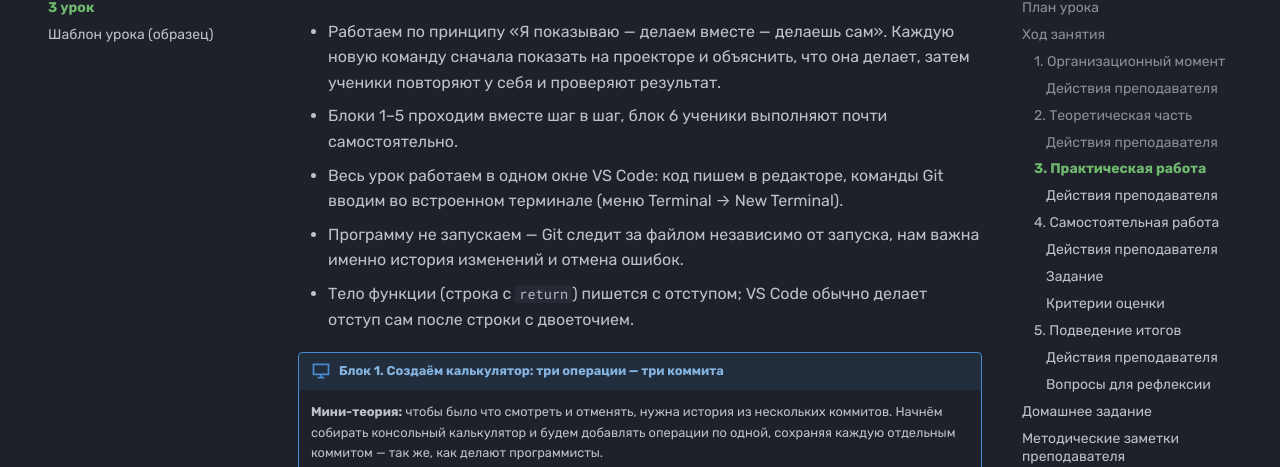
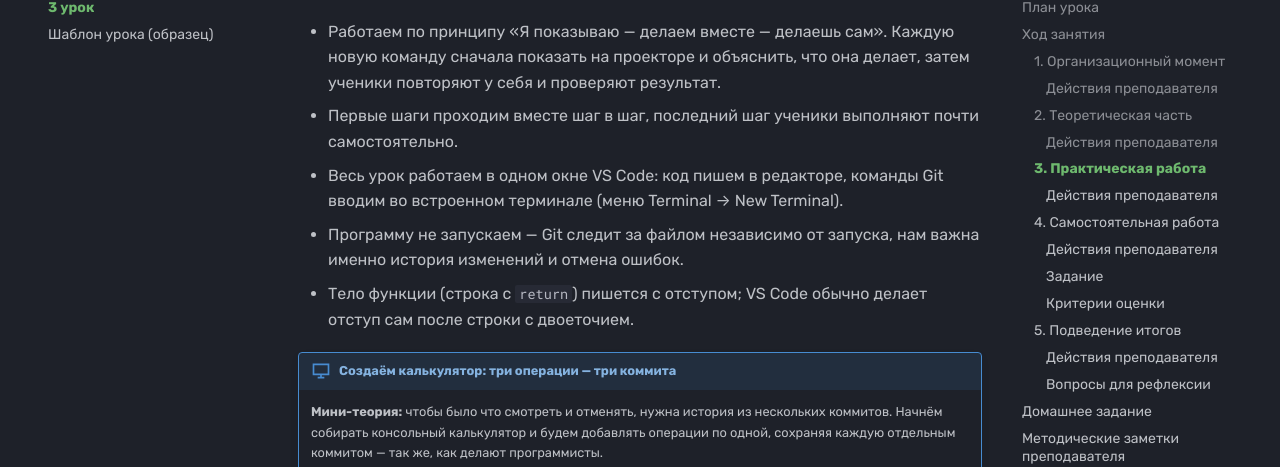
Before and after one commit to talaev-sergey/edu-modules, an MkDocs documentation site: the page built from modules/git-github/docs/lessons/lesson_03.md, in a window 1280 px wide and 1400 px high, scrolled down 3200 px. Shown: the part 154-621 px from the top of the window. Built offline with MkDocs 1.6.1 and Material for MkDocs 9.7.7, drawn with Linux system fonts in a browser that asks for light colours; some of the changed text lies outside the part shown.

Commit message:
docs(lessons): drop «Блок N» prefix from slide titles
Remove the «Блок 1/2/3…» numbering from practical-work slide
titles across lessons 1–3 and reword teacher-note references that
pointed at the now-removed block numbers.

```diff
--- a/modules/git-github/docs/lessons/lesson_03.md
+++ b/modules/git-github/docs/lessons/lesson_03.md
@@ -94,12 +94,12 @@ age: 12–14 лет
 #### Действия преподавателя
 
 - Работаем по принципу «Я показываю — делаем вместе — делаешь сам». Каждую новую команду сначала показать на проекторе и объяснить, что она делает, затем ученики повторяют у себя и проверяют результат.
-- Блоки 1–5 проходим вместе шаг в шаг, блок 6 ученики выполняют почти самостоятельно.
+- Первые шаги проходим вместе шаг в шаг, последний шаг ученики выполняют почти самостоятельно.
 - Весь урок работаем в одном окне VS Code: код пишем в редакторе, команды Git вводим во встроенном терминале (меню Terminal → New Terminal).
 - Программу не запускаем — Git следит за файлом независимо от запуска, нам важна именно история изменений и отмена ошибок.
 - Тело функции (строка с `return`) пишется с отступом; VS Code обычно делает отступ сам после строки с двоеточием.
 
-!!! slide "Блок 1. Создаём калькулятор: три операции — три коммита"
+!!! slide "Создаём калькулятор: три операции — три коммита"
     **Мини-теория:** чтобы было что смотреть и отменять, нужна история из нескольких коммитов. Начнём собирать консольный калькулятор и будем добавлять операции по одной, сохраняя каждую отдельным коммитом — так же, как делают программисты.
 
     1. Откройте Проводник Windows (Win+E), перейдите в папку для проектов и создайте новую папку с именем `my-first-app` (английскими буквами, без пробелов).
@@ -137,7 +137,7 @@ age: 12–14 лет
 !!! note "Ожидаемый результат"
     В репозитории три коммита (сложение, вычитание, умножение), в `calc.py` три рабочие функции.
 
-!!! slide "Блок 2. Смотрим историю: git log и git show"
+!!! slide "Смотрим историю: git log и git show"
     **Мини-теория:** команда `git log` показывает всю ленту коммитов. С флагом `--oneline` она выводит каждый коммит одной короткой строкой — так историю удобнее листать. В начале каждой строки стоит короткий хеш — это «номер» коммита, он нам пригодится дальше. Команда `git show` открывает один коммит подробно и показывает, какие строки кода в нём изменились.
 
     1. В терминале наберите команду `git log --oneline` и нажмите Enter. Вы увидите три строки — три операции калькулятора, у каждого коммита свой короткий хеш в начале.
@@ -151,7 +151,7 @@ age: 12–14 лет
 !!! note "Ожидаемый результат"
     Ученик видит ленту из трёх коммитов калькулятора и умеет открыть один коммит подробно.
 
-!!! slide "Блок 3. Нашли ошибку до коммита: git diff"
+!!! slide "Нашли ошибку до коммита: git diff"
     **Мини-теория:** пока изменения не добавлены в индекс командой `git add`, их можно увидеть командой `git diff` — она показывает построчно, что именно поменялось по сравнению с последним коммитом. Программисты так проверяют себя перед сохранением: видно ровно то, что собираешься закоммитить, и можно вовремя заметить ошибку.
 
     1. Начните добавлять четвёртую операцию — деление, но с ошибкой: в `return` стоит плюс вместо деления. Сохраните файл, но **НЕ** делайте `git add`:
@@ -170,7 +170,7 @@ age: 12–14 лет
 !!! note "Ожидаемый результат"
     `git diff` показывает добавленную функцию деления с ошибкой (`+` вместо `/`), пока не закоммиченную.
 
-!!! slide "Блок 4. Отменяем несохранённую ошибку: git restore"
+!!! slide "Отменяем несохранённую ошибку: git restore"
     **Мини-теория:** ошибку мы заметили вовремя — она ещё не закоммичена. Команда `git restore` вернёт файл к виду из последнего коммита, и неудачная функция исчезнет. Внимание: несохранённые изменения при этом пропадут безвозвратно — `restore` их стирает, отменить это нельзя. Поэтому сначала всегда смотрим `git diff`, а потом решаем.
 
     1. Убедитесь, что ошибочную функцию деления вы только дописали и не делали `git add`.
@@ -184,7 +184,7 @@ age: 12–14 лет
 !!! note "Ожидаемый результат"
     Несохранённая ошибка убрана, файл вернулся к виду из последнего коммита.
 
-!!! slide "Блок 5. Ошибка уже в коммите: git revert"
+!!! slide "Ошибка уже в коммите: git revert"
     **Мини-теория:** иногда ошибку замечают не сразу, и она успевает попасть в коммит. Стереть такой коммит из истории нельзя и не нужно — есть `git revert`. Он не удаляет ошибочный коммит, а создаёт новый коммит, который отменяет его изменения. История остаётся честной и полной: видно и где ошиблись, и как исправили. Это самый безопасный способ отмены, его используют в командной работе.
 
     1. Снова напишите деление — и снова с ошибкой (на этот раз умножение вместо деления), но теперь сохраните её. Сохраните файл:
@@ -216,7 +216,7 @@ age: 12–14 лет
 !!! note "Ожидаемый результат"
     Ошибочный коммит деления отменён новым коммитом `Revert` (история цела), затем деление добавлено правильно.
 
-!!! slide "Блок 6. Временный переход в прошлое: git checkout (делаешь сам)"
+!!! slide "Временный переход в прошлое: git checkout (делаешь сам)"
     **Мини-теория:** чтобы заглянуть в раннюю версию калькулятора, есть команда `git checkout <хеш>`. Она переносит рабочую папку в состояние выбранного коммита — код становится таким, каким был тогда. Это безопасный просмотр: ничего не теряется. Чтобы вернуться в настоящее, есть короткая команда `git checkout -` (минус) — она возвращает на ту ветку, где ты был. Пройдите блок сами, подглядывая в записи в блокноте, а не в проектор.
 
     1. Посмотрите историю командой `git log --oneline` и скопируйте короткий хеш самого первого коммита «Добавил функцию сложения» (он в самом низу списка).
@@ -315,7 +315,7 @@ age: 12–14 лет
 ### Возможные сложности
 
 - Главная путаница урока — три разных «отменить». Ученики применяют не ту команду. Помогает таблица-памятка на доске: `restore` — несохранённая ошибка, `revert` — ошибочный коммит, `checkout` — просмотр прошлой версии.
-- Ключевое различие: `restore` — когда ошибка ещё не закоммичена, `revert` — когда уже закоммичена. Именно это и обыгрывается в блоках 4 и 5 на одной и той же функции деления.
+- Ключевое различие: `restore` — когда ошибка ещё не закоммичена, `revert` — когда уже закоммичена. Именно это и обыгрывается на одной и той же функции деления: сначала `restore`, затем `revert`.
 - После `git checkout <хеш>` Git выводит пугающее сообщение про `detached HEAD`, и ученик думает, что всё сломал. Заранее предупредить: это нормальный режим просмотра, вернуться можно командой `git checkout -` (минус).
 - `git restore` стирает несохранённые правки безвозвратно. Приучать сначала смотреть `git diff`, и только потом отменять.
 - Отступы в функциях: тело функции (строка `return`) пишется с отступом. VS Code обычно ставит отступ сам после строки с двоеточием; если ученик его стёр, код будет выглядеть неправильно. Для Git это неважно — он хранит любой текст, — но на это стоит обращать внимание.
```
Also changed, not shown: modules/git-github/docs/lessons/lesson_01.md (+6 -6 lines), modules/git-github/docs/lessons/lesson_02.md (+7 -7 lines).
